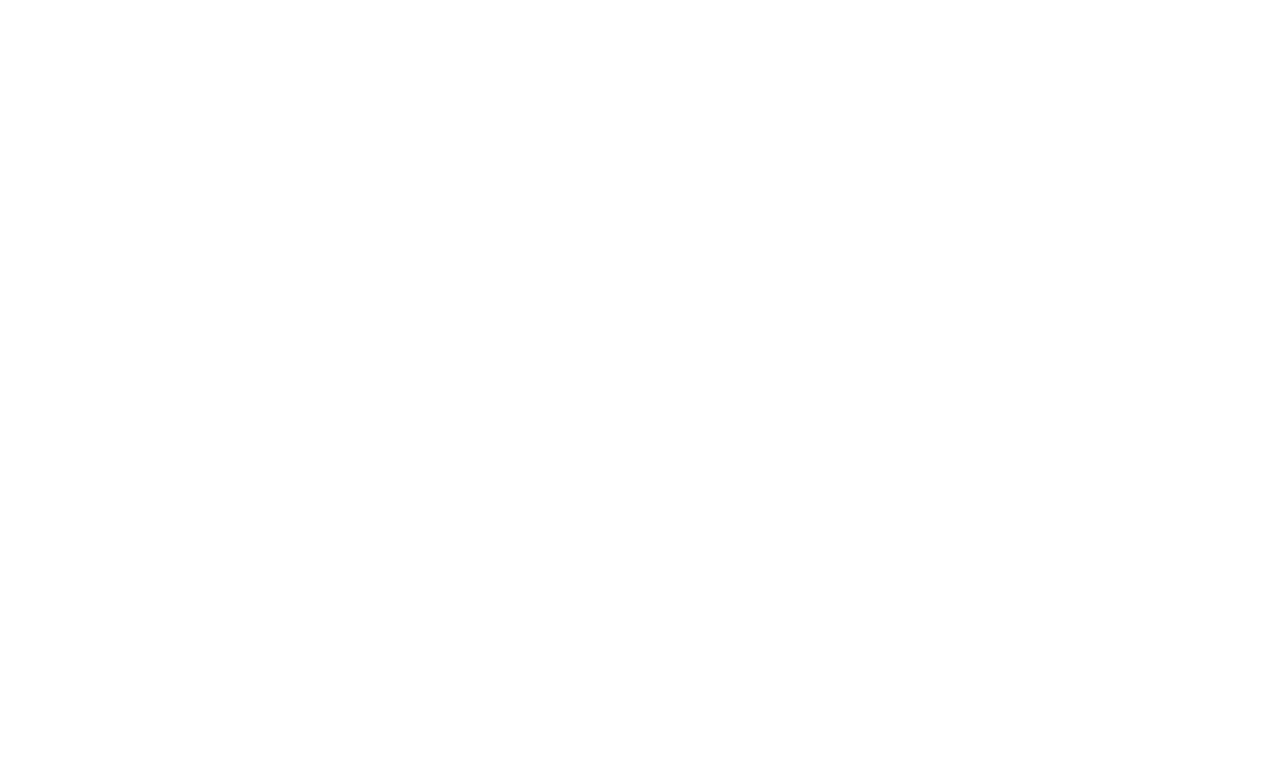
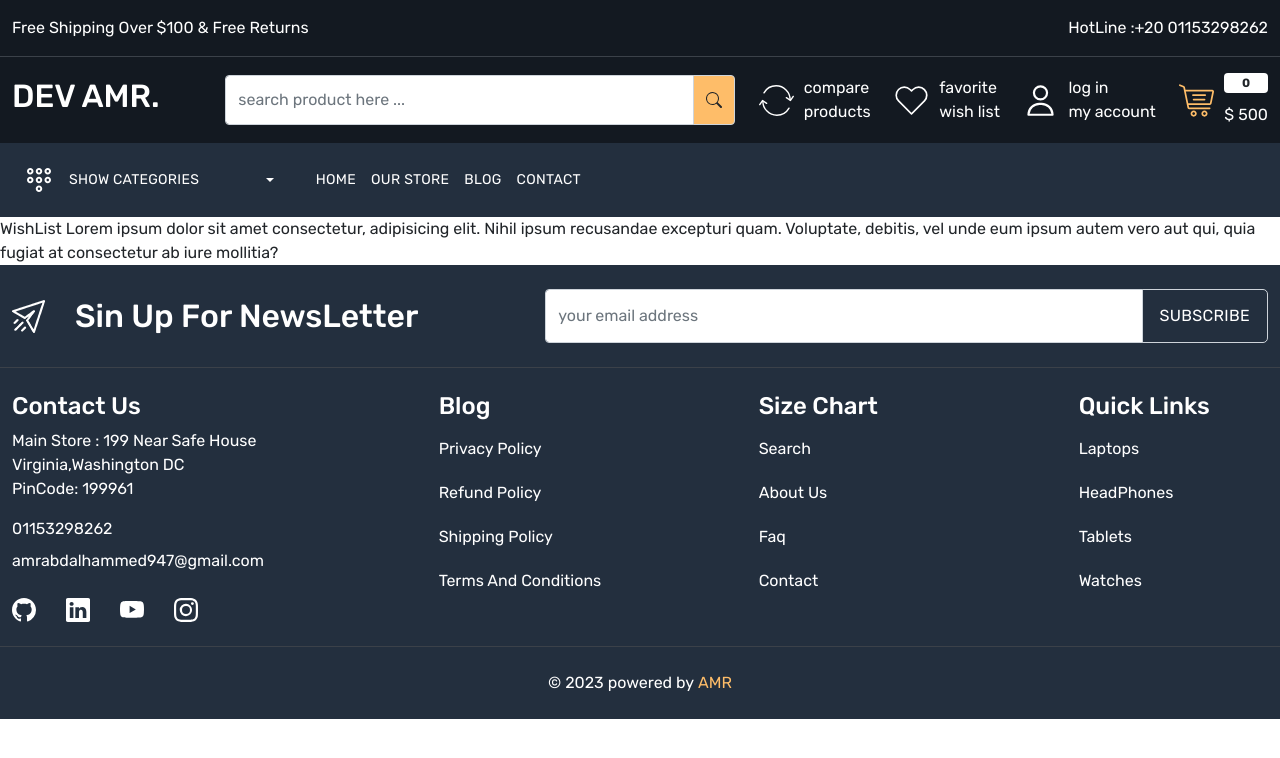
Before and after one commit to amr-abd-alhameed/e-commerce-app, a React (Create React App) app: page /e-commerce-app/store/wishlist in a window 1280 px wide. Before the commit this address had no page. Shown: the top 758 px of the page. Built offline with nearby package versions, Linux system fonts and the light colour scheme.

Commit message:
adding Redux

```diff
--- a/src/App.js
+++ b/src/App.js
@@ -6,6 +6,7 @@ import Home from "./Pages/Home/Home";
 import About from "./Pages/About";
 import Contact from "./Pages/Contact";
 import OurStore from "./Pages/OurStore/OurStore";
+import WishList from "./Components/Header/Components/WishList";
 
 function App() {
     return (
@@ -21,6 +22,10 @@ function App() {
                                 path="/e-commerce-app/store"
                                 element={<OurStore />}
                             />
+                            <Route
+                                path="/e-commerce-app/store/wishlist"
+                                element={<WishList />}
+                            />
                         </Route>
                     </Routes>
                 </Router>
--- a/src/Components/Header/Components/Icons.js
+++ b/src/Components/Header/Components/Icons.js
@@ -18,7 +18,10 @@ const Icons = () => {
                         </Link>
                     </div>
                     <div>
-                        <Link className="d-flex align-items-center gap-10 text-white">
+                        <Link
+                            className="d-flex align-items-center gap-10 text-white"
+                            to={"/e-commerce-app/store/wishlist"}
+                        >
                             <img src={WishList} alt="compare" />
                             <p className="mb-0">
                                 favorite <br /> wish list
--- /dev/null
+++ b/src/Components/Header/Components/WishList.js
@@ -0,0 +1,14 @@
+import React from "react";
+
+const WishList = () => {
+    return (
+        <div>
+            WishList Lorem ipsum dolor sit amet consectetur, adipisicing elit.
+            Nihil ipsum recusandae excepturi quam. Voluptate, debitis, vel unde
+            eum ipsum autem vero aut qui, quia fugiat at consectetur ab iure
+            mollitia?
+        </div>
+    );
+};
+
+export default WishList;
--- a/src/Pages/Home/components/SpecialCard.js
+++ b/src/Pages/Home/components/SpecialCard.js
@@ -1,6 +1,8 @@
 import React from "react";
 import ReactStars from "react-rating-stars-component";
 import Button from "../../../Components/commonComponents/Button";
+import { useDispatch } from "react-redux";
+import { addToCard } from "../../../Redux/Features/wishListCard";
 
 const SpecialCard = ({
     col,
@@ -13,6 +15,7 @@ const SpecialCard = ({
     days,
     num,
 }) => {
+    const dispatch = useDispatch();
     return (
         <>
             <div className={col}>
@@ -74,6 +77,7 @@ const SpecialCard = ({
                                     padding: "10px ",
                                     fontSize: "10px",
                                 }}
+                                onClick={() => dispatch(addToCard(9))}
                             />
                         </div>
                     </div>
--- /dev/null
+++ b/src/Redux/Features/wishListCard.js
@@ -0,0 +1,18 @@
+import { createSlice } from "@reduxjs/toolkit";
+const initialState = {
+    cards: [],
+    cardQuantity: 0,
+    cardsCount: 0,
+};
+
+const wishListCard = createSlice({
+    name: "wishListCard",
+    initialState,
+    reducers: {
+        addToCard: (state, action) => {
+            state.cards.push(action.payload);
+        },
+    },
+});
+export const { addToCard } = wishListCard.actions;
+export default wishListCard.reducer;
--- /dev/null
+++ b/src/Redux/Store.js
@@ -0,0 +1,6 @@
+import { configureStore } from "@reduxjs/toolkit";
+import wishListCard from "../Redux/Features/wishListCard";
+const store = configureStore({
+    reducer: { wishCard: wishListCard },
+});
+export default store;
--- a/src/index.js
+++ b/src/index.js
@@ -2,8 +2,14 @@ import React from "react";
 import { createRoot } from "react-dom/client";
 import "./index.scss";
 import App from "./App";
+import { Provider } from "react-redux";
+import store from "./Redux/Store";
 
 const container = document.getElementById("root");
 const root = createRoot(container);
 
-root.render(<App />);
+root.render(
+    <Provider store={store}>
+        <App />
+    </Provider>
+);
```
